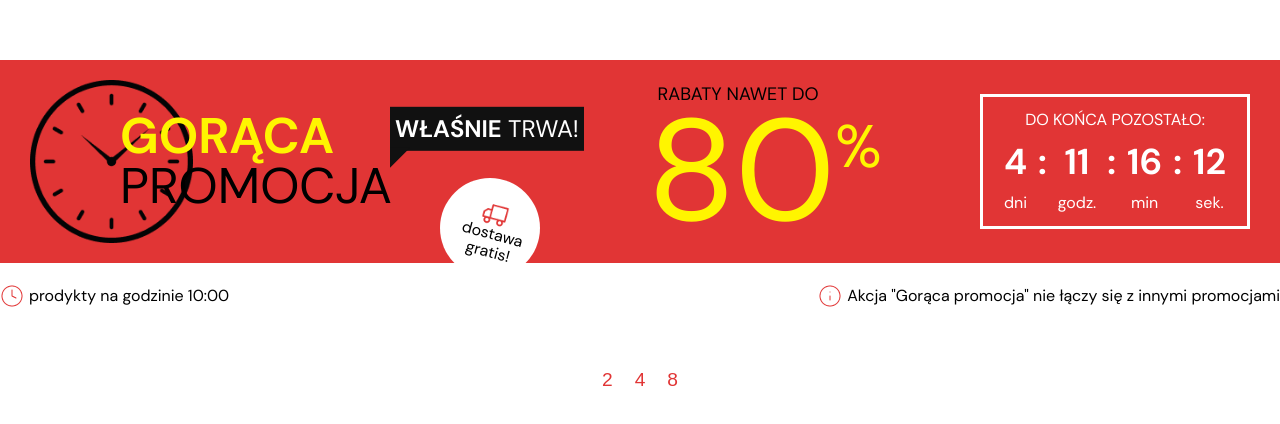
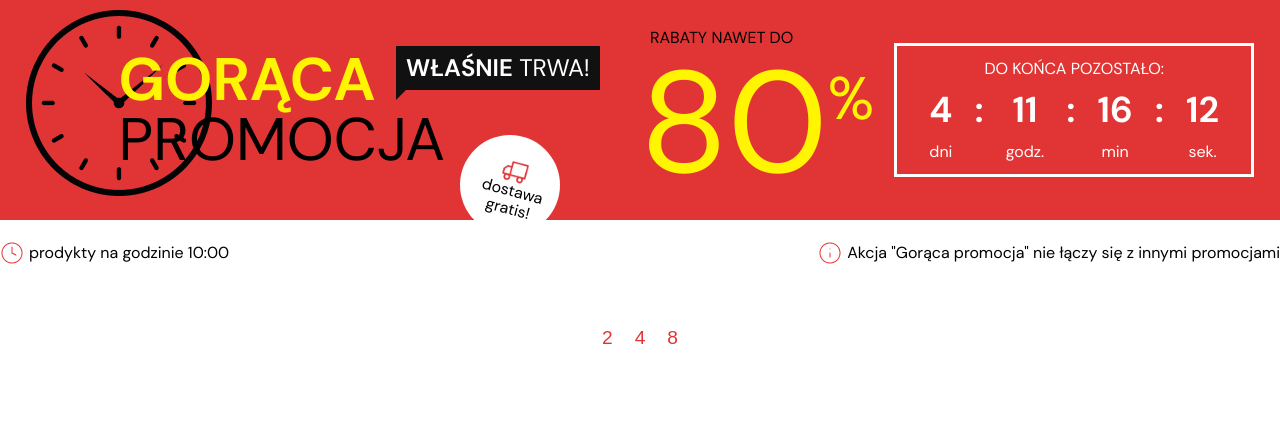
Before and after one commit to exanna/mamezi-recruitment-task, a website: page index.html in a window 1280 px wide. Drawn offline with Linux system fonts and the light colour scheme; no server answers.

Commit message:
header again

```diff
--- a/app/scss/components/_bar.scss
+++ b/app/scss/components/_bar.scss
@@ -4,7 +4,7 @@
     flex-direction: column;
     gap: 10px;
 
-    @media (min-width: 810px) {
+    @include mq(medium) {
         flex-direction: row;
         justify-content: space-between;
     }
@@ -16,13 +16,13 @@
         width: 100%;
         gap: 5px;
 
-        @media (min-width: 810px) {
+        @include mq(medium) {
             width: auto;
         }
     }
 
     &__item--right {
-        @media (min-width: 810px) {
+        @include mq(medium) {
             align-self: flex-end;
         }
     }
--- a/app/scss/components/_products.scss
+++ b/app/scss/components/_products.scss
@@ -4,22 +4,25 @@
     flex-wrap: wrap;
     justify-content: space-between;
     gap: 20px;
+
+    @include mq(extra-large) {
+        padding: 30px 0;
+    }
 }
 
 .product {
     border: 1px solid $gray;
     flex: 1;
     padding: 10px;
-    min-width: 150px;
-
-    @media(min-width: 600px) {
-        min-width: 20%;
-    }
-
+    min-width: 40%;
     animation-name: fadeIn;
     animation-duration: 1s;
     animation-timing-function: ease-in-out;
     animation-iteration-count: 1;
+
+    @include mq(medium) {
+        min-width: 20%;
+    }
 
     &__image {
         display: flex;
@@ -37,15 +40,15 @@
     gap: 5px;
     align-items: center;
 
-    @media (min-width: 1024px) {
+    @include mq(large) {
         flex-direction: row;
         justify-content: space-between;
     }
+
     p,
     span {
         font-size: 13px;
     }
-
 }
 
 .cart {
--- /dev/null
+++ b/app/scss/components/_promo.scss
@@ -0,0 +1,120 @@
+
+.promo {
+    position: relative;
+    width: 100%;
+    padding: 10px 0;
+
+    &__img-wrapper {
+        position: relative;
+        height: 150px;
+
+        @include mq(small) {
+            height: 200px;
+        }
+    }
+
+    &__headline {
+        position: absolute;
+        left: 50%;
+        top: 50%;
+        transform: translateY(-50%);
+        text-transform: uppercase;
+        line-height: 1;
+
+        h1 {
+            font-size: 50px;
+
+            @include mq(small) {
+                font-size: 60px;
+            }
+        }
+
+        &--first-word {
+            font-weight: 700;
+            color: $yellow;
+        }
+    }
+
+    &__text {
+        background-color: $black;
+        font-size: 14px;
+        color: $white;
+        position: absolute;
+        top: -40px;
+        left: 50%;
+        padding: 10px;
+        text-transform: uppercase;
+        min-width: max-content;
+
+        @include mq(small) {
+            left: 85%;
+            top: 40%;
+            transform: translateY(calc(-50% - 30px));
+            width: auto;
+        }
+
+        @include mq(extra-large) {
+            font-size: 24px;
+        }
+
+        &::after {
+            content: '';
+            position: absolute;
+            left: 0;
+            width: 0;
+            height: 0;
+            border: 20px solid transparent;
+            border-top: 0;
+            border-left: 20px solid $black;
+        }
+
+        &--first-word {
+            font-weight: 700;
+        }
+    }
+
+
+    &__circle {
+        background-color: $white;
+        display: flex;
+        flex-direction: column;
+        justify-content: center;
+        align-items: center;
+        position: absolute;
+        right: 10px;
+        bottom: -80px;
+        width: 100px;
+        height: 100px;
+        border-radius: 100%;
+
+        @include mq(small) {
+            bottom: -10px
+        }
+
+        @include mq(medium) {
+            right: 15%;
+            bottom: 50px;
+        }
+
+        @include mq(large) {
+            bottom: -50px;
+            right: 20px;
+        }
+
+        @include mq(extra-large) {
+            right: 70px;
+            bottom: -15px;
+        }
+
+        img {
+            width: 30%;
+            transform: translate(5px, 5px);
+        }
+
+        p {
+            transform: rotate(15deg);
+            text-align: center;
+            line-height: 1.1;
+        }
+    }
+}
--- a/app/scss/components/_timer.scss
+++ b/app/scss/components/_timer.scss
@@ -1,25 +1,13 @@
 .timer {
-    width: 100%;
-    align-self: center;
     display: flex;
     flex-direction: column;
     justify-content: center;
     align-items: center;
     padding: 10px;
+    border: 3px solid $white;
 
-    border: 3px solid $white;
-    // min-width: 340px;
-
-    @media (min-width: 600px) {
-        width: 55%;
-    }
-
-    @media(min-width: 811px) {
-        width: 25%;
-    }
-
-    @media(min-width: 1200px) {
-        width: 20%;
+    @include mq(small) {
+        flex: 1;
     }
 
     &__info {
--- a/app/scss/index.scss
+++ b/app/scss/index.scss
@@ -8,6 +8,7 @@
 @import 'components/products';
 @import 'components/pagination';
 @import 'components/bar';
+@import 'components/promo';
 @import 'components/timer';
 
 @import 'layouts/header';
--- a/app/scss/layouts/_header.scss
+++ b/app/scss/layouts/_header.scss
@@ -1,175 +1,65 @@
 .header {
     display: flex;
     flex-wrap: wrap;
-    justify-content: space-between;
     background-color: $red;
-    gap: 10px;
-    padding: 20px 30px;
+    gap: 50px;
+    padding: 2%;
 
-    @media(min-width: 811px) {
-
-    }
-}
-
-.promo {
-    position: relative;
-    min-height: 100px;
-    width: 100%;
-
-    @media(min-width: 811px) {
-        width: 50%;
-    }
-    // border: 1px solid green;
-
-    &__img-wrapper {
-        position: absolute;
-        height: 100%;
-        top: 0;
-        left: 0;
+    @include mq(small) {
+        gap: 20px;
     }
 
-    &__headline {
-        position: absolute;
-        left: 45px;
-        top: 50%;
-        transform: translateY(-50%);
-        font-size: 30px;
-        text-transform: uppercase;
-        line-height: 1;
-
-        // @media(min-width: 811px) {
-        //     font-size: 60px;
-        //     left: 90px;
-        // }
-
-        @media(min-width: 992px) {
-            font-size: 50px;
-            left: 90px;
-        }
+    @include mq(medium) {
+        gap: 20px;
+        padding: 2% 5%;
     }
 
-    &__headline--first-word {
-        font-weight: 700;
-        color: $yellow;
+    @include mq(large) {
+        flex-wrap: nowrap;
+        padding: 2% 2%;
     }
 
-    &__text {
-        background-color: $black;
-        font-size: 14px;
-        color: $white;
-        position: absolute;
-        top: 20%;
-        transform: translateY(-50%);
-        left: 180px;
-        padding: 3px 5px;
-        text-transform: uppercase;
-
-        // top: 30%;
-        // left: 360px;
-        // font-size: 24px;
-
-        @media(min-width: 992px) {
-            top: 30%;
-            left: 360px;
-            font-size: 24px;
-        }
-        &::after {
-            content: '';
-            position: absolute;
-            left: 0;
-            width: 0;
-            height: 0;
-            border: 20px solid transparent;
-            border-top: 0;
-            border-left: 20px solid $black;
-        }
+    @include mq(extra-large) {
+        padding: 0 2%;
     }
 
-    &__text--first-word {
-        font-weight: 700;
+    &__promo {
+        display: flex;
+        width: 100%;
     }
 
-    &__circle {
-        background-color: $white;
-        display: flex;
-        flex-direction: column;
-        justify-content: center;
-        align-items: center;
-        position: absolute;
-        right: 10px;
-        bottom: -80px;
-        width: 100px;
-        height: 100px;
-        border-radius: 100%;
+    &__item {
+        width: 100%;
 
-        @media (min-width: 600px) {
-            right: 30px;
-            bottom: 0px;
+        @include mq(small) {
+            display: flex;
+            gap: 20px;
         }
 
-        @media(min-width: 811px) {
-            right: 30px;
-            bottom: -25px;
-        }
-
-        @media(min-width: 992px) {
-            right: 0;
-            bottom: -35px;
-        }
-
-        @media(min-width: 1200px) {
-            right: 100px;
-        }
-
-        img {
-            width: 30%;
-            transform: translate(5px, 5px);
-        }
-
-        p {
-            transform: rotate(15deg);
-            text-align: center;
-            line-height: 1.1;
+        @include mq(large) {
+            align-items: center;
         }
     }
 }
 
 .percent-info {
-    display: inline-block;
-    vertical-align: top;
-    width: 80%;
+    text-align: center;
 
-    @media (min-width: 600px) {
-        width: 30%;
-    }
-
-    @media(min-width: 811px) {
-        width: 15%;
-    }
-
-    @media(min-width: 1200px) {
-        width: 25%;
+    @include mq(small) {
+        text-align: left;
     }
 
     &__text {
         text-transform: uppercase;
-        font-size: 14px;
+        font-size: 16px;
         width: 100%;
-
-        @media (min-width: 1200px){
-            font-size: 18px;
-        }
     }
 
     &__number {
         display: inline-flex;
-        font-size: 80px;
+        font-size: 60px;
         color: $yellow;
-        margin-top: -10px;
-
-        @media (min-width: 1200px){
-            font-size: 144px;
-        }
+        font-size: 144px;
 
         p {
             text-indent: -10px;
@@ -177,10 +67,7 @@
         }
         span {
             font-size: 36px;
-
-            @media (min-width: 1200px) {
-                font-size: 60px;
-            }
+            font-size: 60px;
         }
     }
 }
--- a/app/scss/pages/_default.scss
+++ b/app/scss/pages/_default.scss
@@ -3,6 +3,6 @@ body {
 }
 
 .page {
-    margin: 60px auto 60px;
+    margin: 0 auto 60px;
     max-width: 1280px;
 }
--- a/app/scss/utilities/_mixins.scss
+++ b/app/scss/utilities/_mixins.scss
@@ -0,0 +1,9 @@
+@mixin mq($mq-breakpoint, $mq-breakpoints: $breakpoints) {
+    @if map-has-key($mq-breakpoints, $mq-breakpoint) {
+      $mq-breakpoint: map-get($mq-breakpoints, $mq-breakpoint);
+    }
+
+    @media screen and (min-width: #{$mq-breakpoint}) {
+      @content;
+    }
+  }
--- a/app/scss/utilities/_variables.scss
+++ b/app/scss/utilities/_variables.scss
@@ -5,4 +5,12 @@ $gray: #adadad;
 $liteGray: #dadada;
 $red: #e13535;
 $yellow: #fff500;
+
 $primary-font: 'DM Sans', sans-serif;
+
+$breakpoints : (
+    small : 576px,
+    medium : 768px,
+    large : 1024px,
+    extra-large: 1280px
+)
--- a/index.html
+++ b/index.html
@@ -15,19 +15,19 @@
 			<div class="header__promo promo">
 				<div class="promo__img-wrapper">
 					<img src="assets/images/clock.png" alt="Ikona zegara">
-				</div>
 					<div class="promo__headline">
 						<h1><span class="promo__headline--first-word">gorąca</span><br>promocja</h1>
-				</div>
 						<div class="promo__text">
 							<p><span class="promo__text--first-word">właśnie</span> trwa!</p>
+						</div>
+					</div>
 				</div>
 				<div class="promo__circle">
 					<img src="assets/images/truck.png" alt="Ikona samochodu dostawczego">
 					<p>dostawa<br>gratis!</p>
 				</div>
 			</div>
-
+			<div class="header__item">
 				<div class="header__percent-info percent-info">
 					<div class="percent-info__text">
 						<p>rabaty nawet do</p>
@@ -37,7 +37,7 @@
 						<span>%</span>
 					</div>
 				</div>
-			<div class="timer">
+				<div class="header__timer timer">
 					<p class="timer__info">do końca pozostało:</p>
 					<div class="timer__clock js-timer">
 						<div class="timer__box">
@@ -58,6 +58,7 @@
 						<div class="timer__box">
 							<p class="timer__number">12</p>
 							<p class="timer__unit">sek.</p>
+						</div>
 					</div>
 				</div>
 			</div>
```
Also changed, not shown: dist/index.css, 1 other file. Lines whose indentation alone changed are shown as unchanged.
